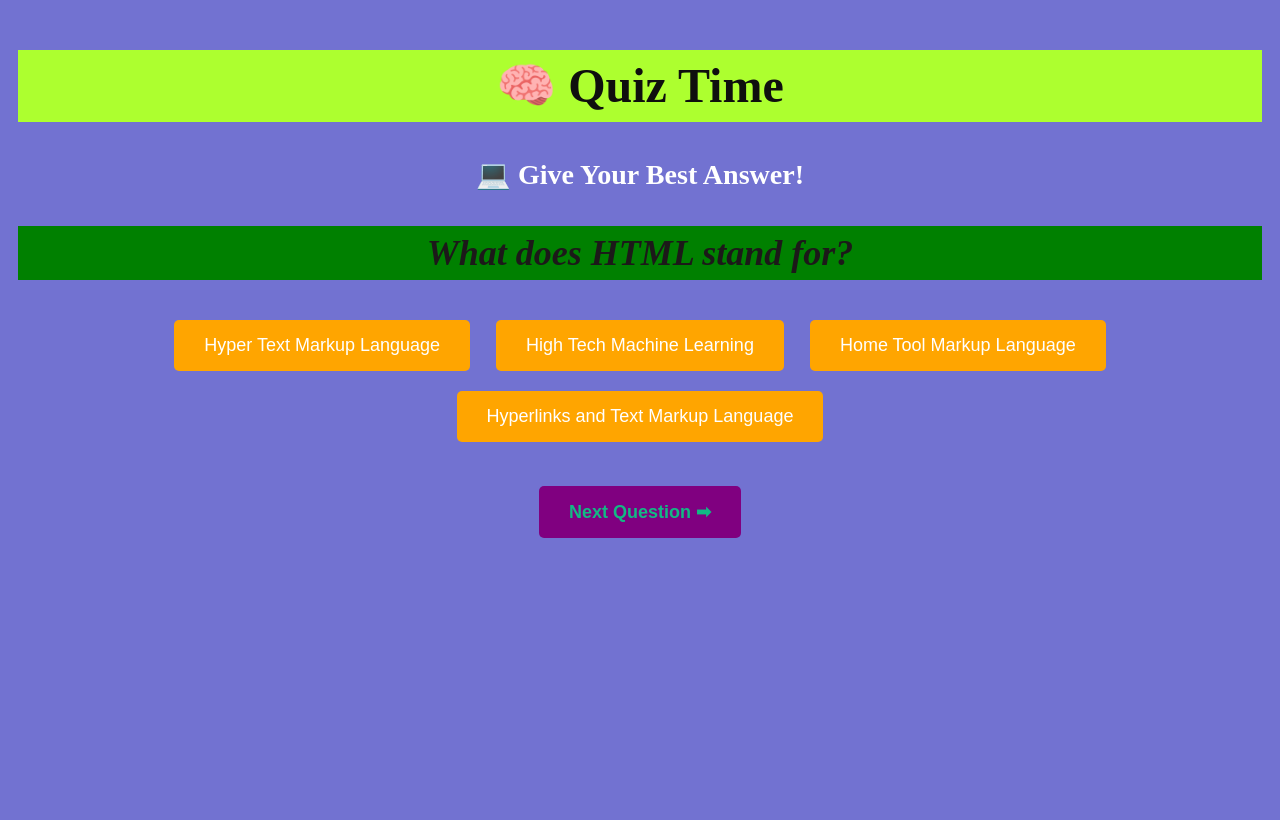
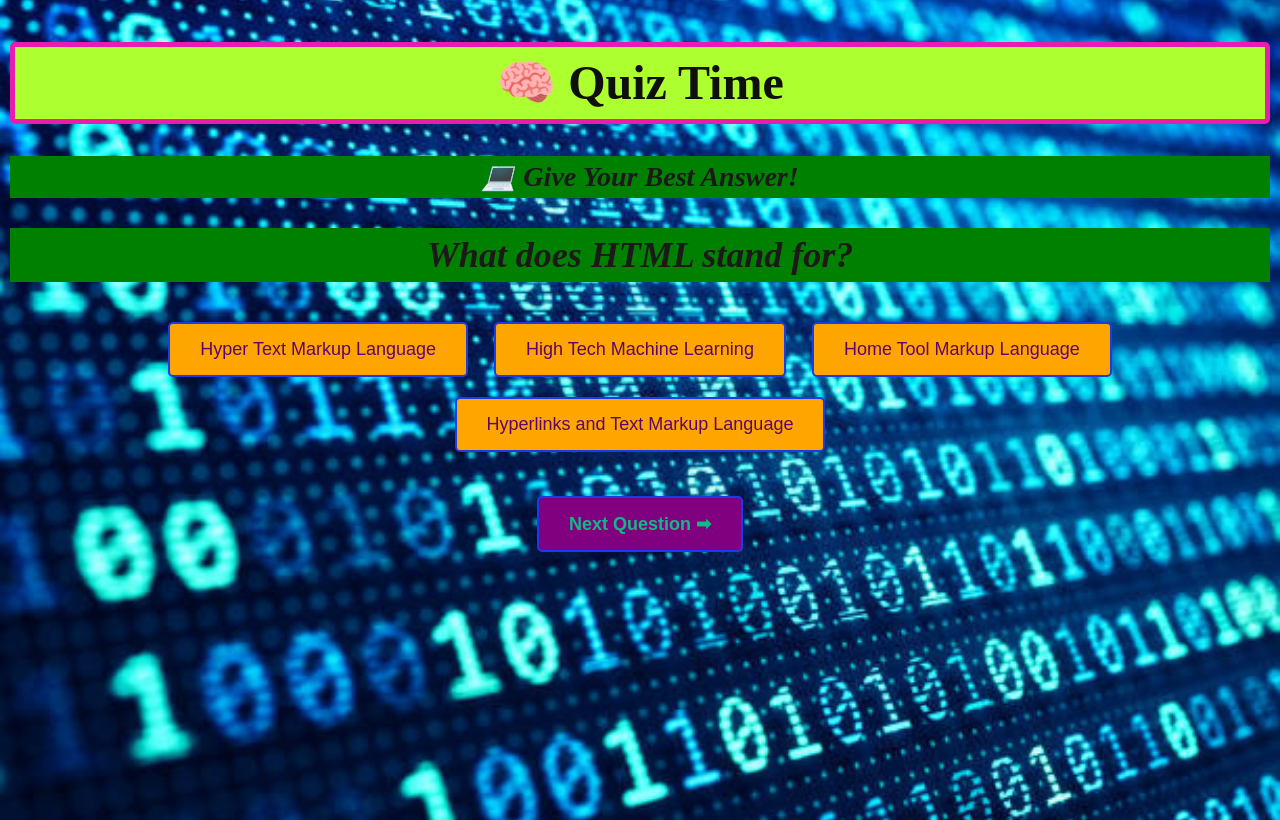
Before and after one commit to tashaljordan-dev/JS_DOM, a plain HTML site: page Practice 2/index.html in a window 1280 px wide. Drawn offline with Linux system fonts and the light colour scheme.

Commit message:
Final
added a background image

```diff
--- a/Practice 2/script.js
+++ b/Practice 2/script.js
@@ -18,13 +18,13 @@ const questions = [
   },
   {
     question: "Which language styles web pages?",
-    answers: ["HTML", "JavaScript", "CSS", "Python"],
-    correctIndex: 2
+    answers: ["HTML", "JavaScript", "CSS", "Python"], //array
+    correctIndex: 2 //correct answer
   },
   {
     question: "Which language is used for web development to create interactive effects within web browsers?",
-    answers: ["HTML", "JavaScript", "CSS", "Python"],
-    correctIndex: 1
+    answers: ["HTML", "JavaScript", "CSS", "Python"], //array
+    correctIndex: 1 //correct answer
   }
 ];
 
--- a/Practice 2/style.css
+++ b/Practice 2/style.css
@@ -2,29 +2,40 @@ h1{
     background-color: greenyellow;
     color: rgb(15, 15, 14);
     text-align: center;
+    border: 5px solid rgb(232, 28, 174);
+    border-radius: 5px;
 }
-h2{
+h2, h3{
     font-style: italic;
     background-color: green;
     color: rgb(28, 25, 25);
     text-align: center;
 }
+
+
 body {
-    background-color: #7272d1;
+    background-color: rgb(104, 118, 117);
     color: white;
     line-height: 1.5;
     font-weight: bold;
     padding: 10px;
     font-size: 24px;
     text-align: center;
-
+    background-image: url("images/binary.jpg");
+    background-size: cover;
+    background-repeat: no-repeat;
+    background-position: center;
+}
+html, body {
+  height: 100%;
+  margin: 0;
 }
 
 button {
     background-color: orange;
-    color: white;
+    color: rgb(92, 5, 110);
     padding: 15px 30px;
-    border: none;
+    border: 2px solid rgb(28, 59, 232);
     border-radius: 5px;
     cursor: pointer;
     font-size: 18px;
```
Also changed, not shown: Practice 2/images/binary.jpg (added).
